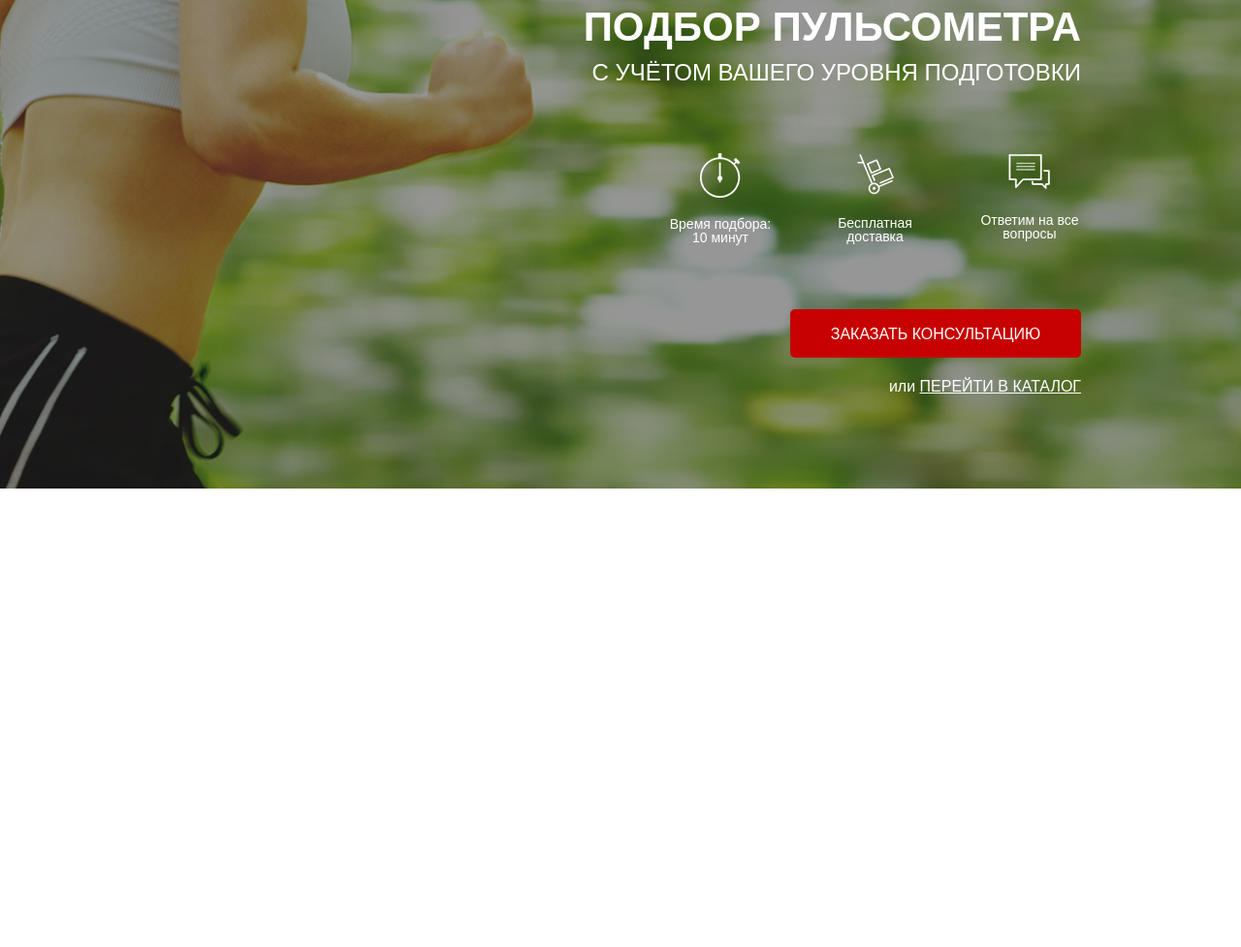
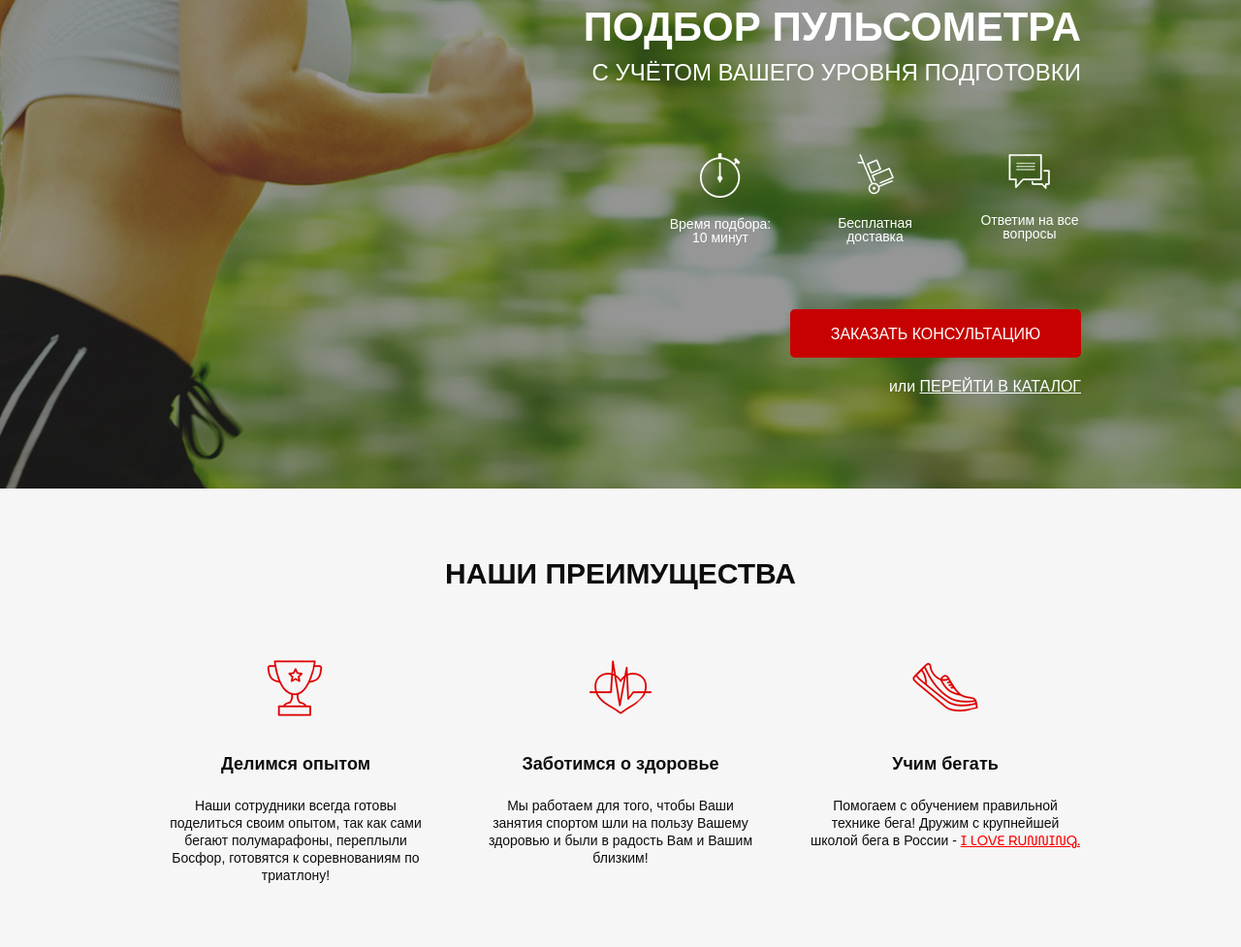
Before and after one commit to SukhikhKirill/pulse, a website: page src/index.html in a window 1280 px wide. Shown: the part 165-1142 px from the top of the page at 97% size. Before the commit the page ends 800 px from the top, so only its background shows below. Drawn offline with Linux system fonts and the light colour scheme.

Commit message:
Добавлена вторая секция.

```diff
--- a/src/css/font.css
+++ b/src/css/font.css
@@ -24,3 +24,12 @@
 	font-weight: 700;
 	font-style: normal;
 }
+
+@font-face {
+    font-family: 'MuseoModerno';
+    src: local('MuseoModerno Regular'), local('MuseoModerno-Regular'),
+        url('../fonts/MuseoModerno-Regular.woff2') format('woff2'),
+        url('../fonts/MuseoModerno-Regular.woff') format('woff');
+    font-weight: 300;
+    font-style: normal;
+}
--- a/src/index.html
+++ b/src/index.html
@@ -10,7 +10,7 @@
     <link rel="stylesheet" href="css/style.min.css">
 </head>
 <body>
-    <div class="promo">
+    <section class="promo">
         <div class="container">
             <header class="header">
                 <a href="#" class="header__logo">
@@ -50,8 +50,32 @@
                     <a href="#">ПЕРЕЙТИ В КАТАЛОГ</a>
                 </div>
             </div>
+        </div>
+    </section>
 
+    <section class="advantages">
+        <div class="container">
+            <h1 class="advantages__title">НАШИ ПРЕИМУЩЕСТВА</h1>
+            <div class="advantages__wrapper">
+                <div class="advantages__item">
+                    <img src="icons/advantages/cup.png" alt="cup" class="advantages__item_img">
+                    <div class="advantages__item_subheader">Делимся опытом</div>
+                    <div class="advantages__item_descr">Наши сотрудники всегда готовы поделиться своим опытом, так как сами бегают полумарафоны, переплыли Босфор, готовятся к соревнованиям по триатлону!</div>
+                </div>
+                <div class="advantages__item">
+                    <img src="icons/advantages/heart.png" alt="heart" class="advantages__item_img">
+                    <div class="advantages__item_subheader">Заботимся о здоровье</div>
+                    <div class="advantages__item_descr">Мы работаем для того, чтобы Ваши занятия спортом шли на пользу Вашему здоровью и были в радость Вам и Вашим близким!</div>
+                </div>
+                <div class="advantages__item">
+                    <img src="icons/advantages/shoe.png" alt="cup" class="advantages__item_img">
+                    <div class="advantages__item_subheader">Учим бегать</div>
+                    <div class="advantages__item_descr">Помогаем с обучением правильной технике бега! Дружим с крупнейшей школой бега в России - <a href="#">I LOVE RUNNING.</a></div>
+                </div>
+            </div>
         </div>
-    </div>
+    </section>
+
+
 </body>
 </html>
--- /dev/null
+++ b/src/sass/blocks/_advantages.scss
@@ -0,0 +1,45 @@
+.advantages {
+    padding: 70px 0 65px 0;
+    background-color: #F6F6F6;
+    &__title {
+        font-weight: 700;
+        font-size: 30px;
+        text-align: center;
+        color: #0D0D0D;
+    }
+    &__wrapper {
+        margin-top: 65px;
+        display: flex;
+        justify-content: space-between;
+    }
+    &__item {
+        width: 280px;
+        &_img {
+            display: block;
+            margin: 0 auto;
+        }
+        &_subheader {
+            margin-top: 35px;
+            font-weight: 700;
+            font-size: 18px;
+            text-align: center;
+            color: #0D0D0D;
+        }
+        &_descr {
+            margin-top: 20px;
+            font-weight: 300;
+            font-size: 14px;
+            line-height: 18px;
+            text-align: center;
+            color: #0D0D0D;
+            a {
+                font-family: 'MuseoModerno';
+                font-weight: 300;
+                font-size: 14px;
+                text-align: center;
+                text-decoration-line: underline;
+                color: #FF0000;
+            }
+        }
+    }
+}
--- a/src/sass/style.scss
+++ b/src/sass/style.scss
@@ -2,6 +2,7 @@
 @import 'blocks/promo';
 @import 'blocks/header';
 @import 'blocks/buttons';
+@import 'blocks/_advantages';
 
 * {
     font-family: 'Museo Sans Cyrl', sans-serif;
```
Also changed, not shown: src/css/style.min.css, src/fonts/MuseoModerno-Regular.woff (added), src/fonts/MuseoModerno-Regular.woff2 (added), src/icons/advantages/cup.png (added), src/icons/advantages/heart.png (added), src/icons/advantages/shoe.png (added), src/img/consultation-bg.jpg (added).
